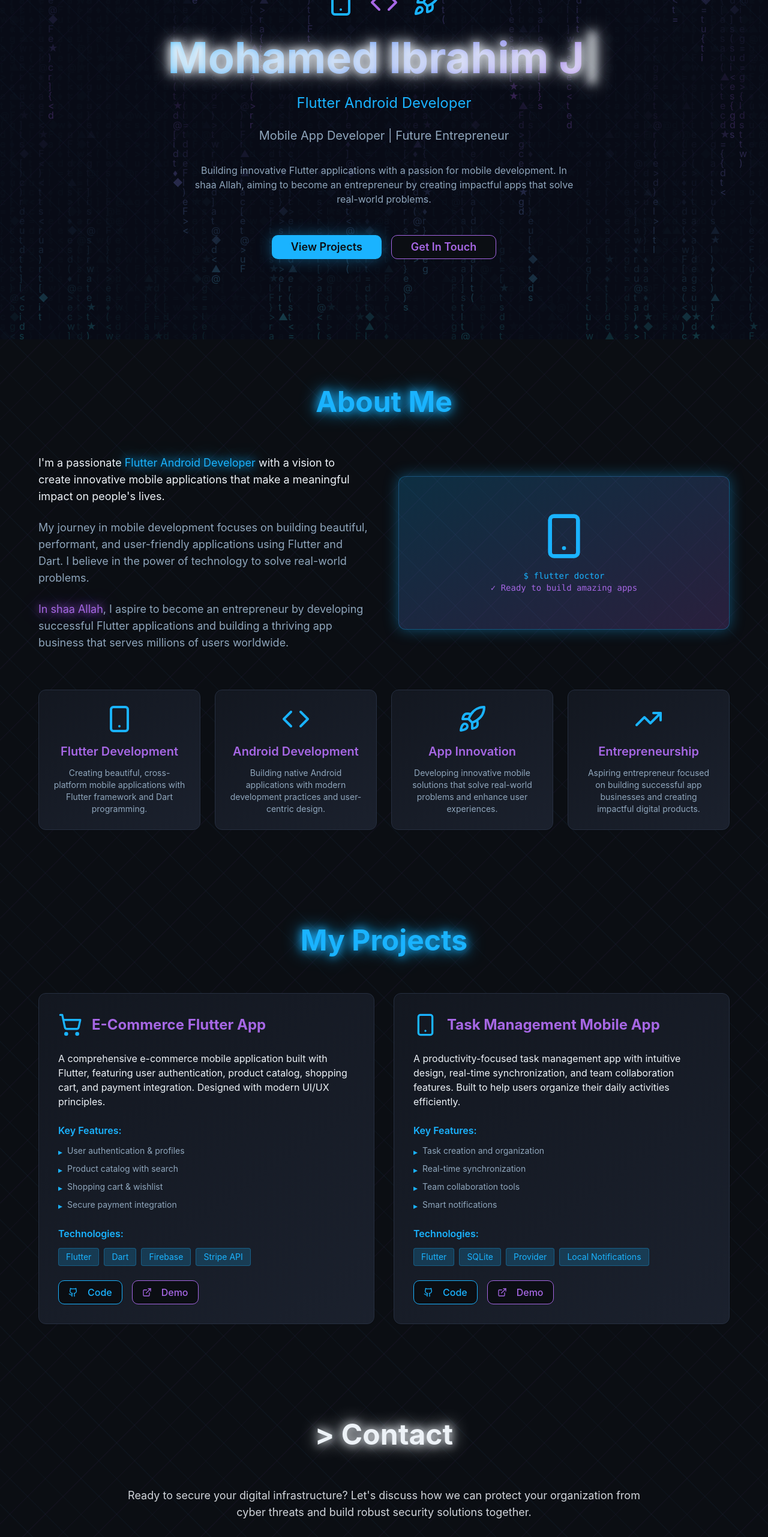
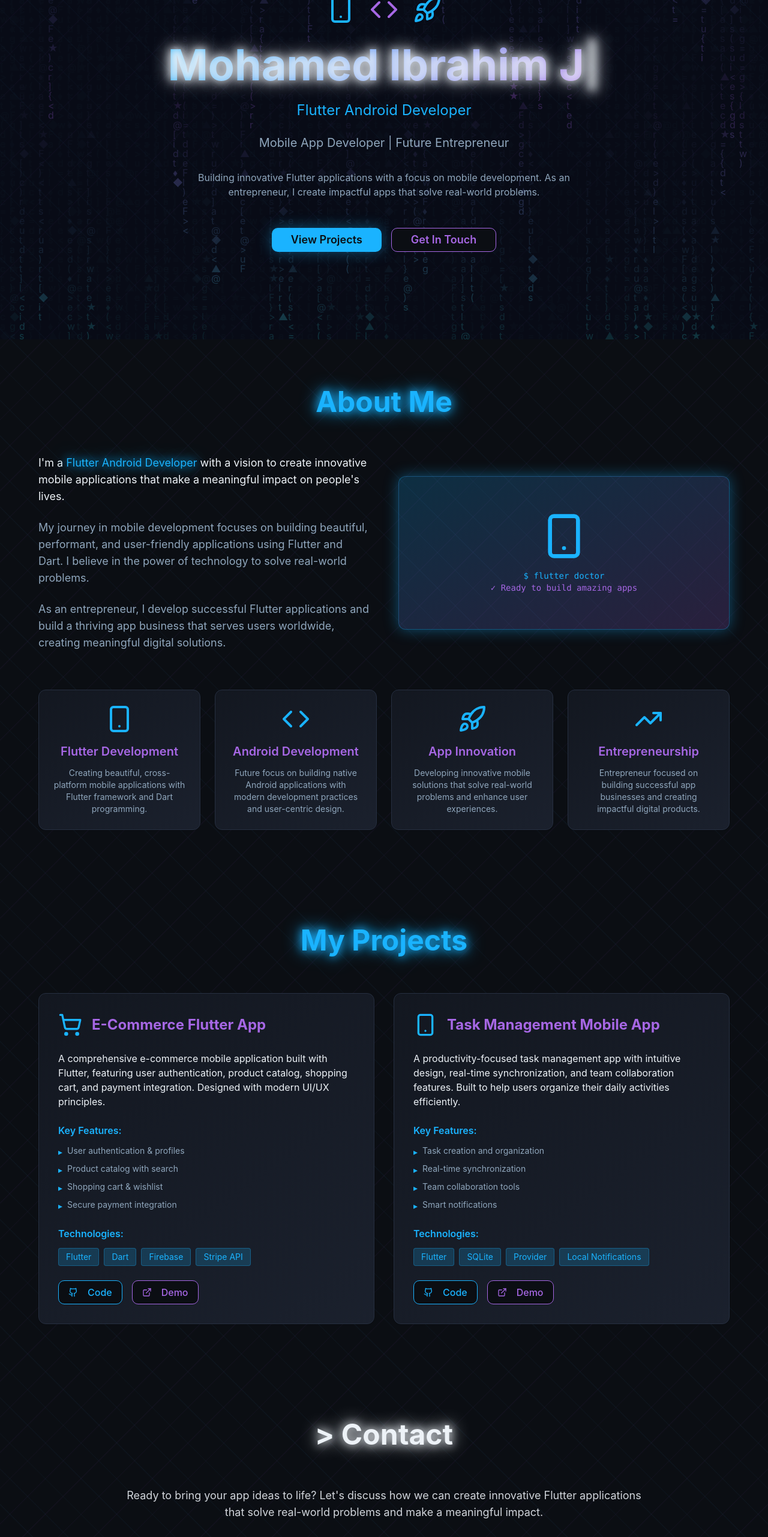
Before and after one commit to ibrahimaroosi/lucid-shell-cyber-forge, a React (Vite) app: page / in a window 1280 px wide. Shown: the part 234-2797 px from the top of the page at 60% size. Built offline with nearby package versions, Linux system fonts and the light colour scheme; the HTML template or start-up script is replaced by a standard one.

Commit message:
Refactor: Update entrepreneur status

```diff
--- a/src/components/About.tsx
+++ b/src/components/About.tsx
@@ -12,7 +12,7 @@ const About = () => {
     {
       icon: Code,
       title: 'Android Development',
-      description: 'Building native Android applications with modern development practices and user-centric design.'
+      description: 'Future focus on building native Android applications with modern development practices and user-centric design.'
     },
     {
       icon: Rocket,
@@ -22,7 +22,7 @@ const About = () => {
     {
       icon: TrendingUp,
       title: 'Entrepreneurship',
-      description: 'Aspiring entrepreneur focused on building successful app businesses and creating impactful digital products.'
+      description: 'Entrepreneur focused on building successful app businesses and creating impactful digital products.'
     }
   ];
 
@@ -37,7 +37,7 @@ const About = () => {
           <div className="grid md:grid-cols-2 gap-8 sm:gap-12 items-center mb-12 sm:mb-16">
             <div className="space-y-4 sm:space-y-6 animate-slide-up order-2 md:order-1">
               <p className="text-base sm:text-lg text-foreground leading-relaxed">
-                I'm a passionate <span className="text-primary glow-text">Flutter Android Developer</span> with a
+                I'm a <span className="text-primary glow-text">Flutter Android Developer</span> with a
                 vision to create innovative mobile applications that make a meaningful impact on people's lives.
               </p>
               <p className="text-base sm:text-lg text-muted-foreground leading-relaxed">
@@ -45,8 +45,8 @@ const About = () => {
                 applications using Flutter and Dart. I believe in the power of technology to solve real-world problems.
               </p>
               <p className="text-base sm:text-lg text-muted-foreground leading-relaxed">
-                <span className="text-secondary glow-text">In shaa Allah</span>, I aspire to become an entrepreneur
-                by developing successful Flutter applications and building a thriving app business that serves millions of users worldwide.
+                As an entrepreneur, I develop successful Flutter applications and build a thriving app business
+                that serves users worldwide, creating meaningful digital solutions.
               </p>
             </div>
 
--- a/src/components/Contact.tsx
+++ b/src/components/Contact.tsx
@@ -38,8 +38,8 @@ const Contact = () => {
 
           <div className="mb-8 sm:mb-12 animate-slide-up">
             <p className="text-base sm:text-lg text-gray-300 mb-6 sm:mb-8 leading-relaxed px-4">
-              Ready to secure your digital infrastructure? Let's discuss how we can protect
-              your organization from cyber threats and build robust security solutions together.
+              Ready to bring your app ideas to life? Let's discuss how we can create innovative Flutter applications
+              that solve real-world problems and make a meaningful impact.
             </p>
           </div>
 
--- a/src/components/Hero.tsx
+++ b/src/components/Hero.tsx
@@ -52,8 +52,8 @@ const Hero = () => {
 
           <div className="space-y-4 animate-slide-up delay-900 mb-8 sm:mb-12">
             <p className="text-sm sm:text-base text-muted-foreground max-w-2xl mx-auto leading-relaxed px-4">
-              Building innovative Flutter applications with a passion for mobile development.
-              In shaa Allah, aiming to become an entrepreneur by creating impactful apps that solve real-world problems.
+              Building innovative Flutter applications with a focus on mobile development.
+              As an entrepreneur, I create impactful apps that solve real-world problems.
             </p>
           </div>
 
```
